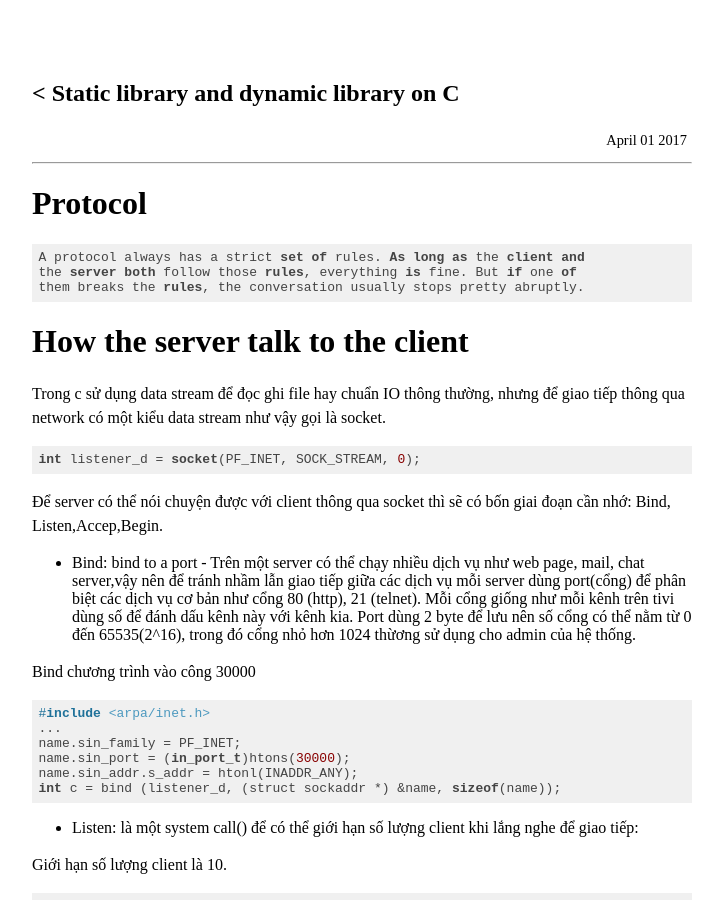
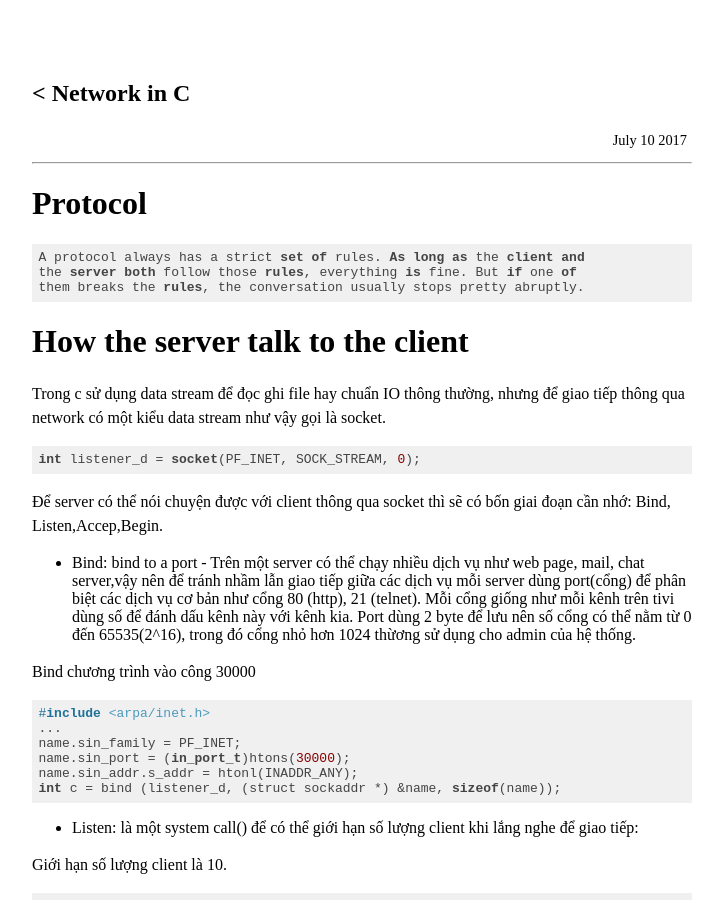
Before and after one commit to congdv/congdv.github.io, a Jekyll site: the page built from _posts/2017-07-10-Network-in-c.md, in a window 1280 px wide and 900 px high. Shown: the whole window, without its empty margins (278-1001 px from the left). Built offline with Jekyll 4.4.1, drawn with Linux system fonts in a browser that asks for light colours.

Commit message:
Update 2017-07-10-Network-in-c.md

```diff
--- a/_posts/2017-07-10-Network-in-c.md
+++ b/_posts/2017-07-10-Network-in-c.md
@@ -1,8 +1,9 @@
 ---
 layout: article
-title: "Static library and dynamic library on C"
-date: 2017-04-01
+title: Network in C
 tag: notes
+published: true
+date: '2017-07-10'
 ---
 
 # Protocol
```
